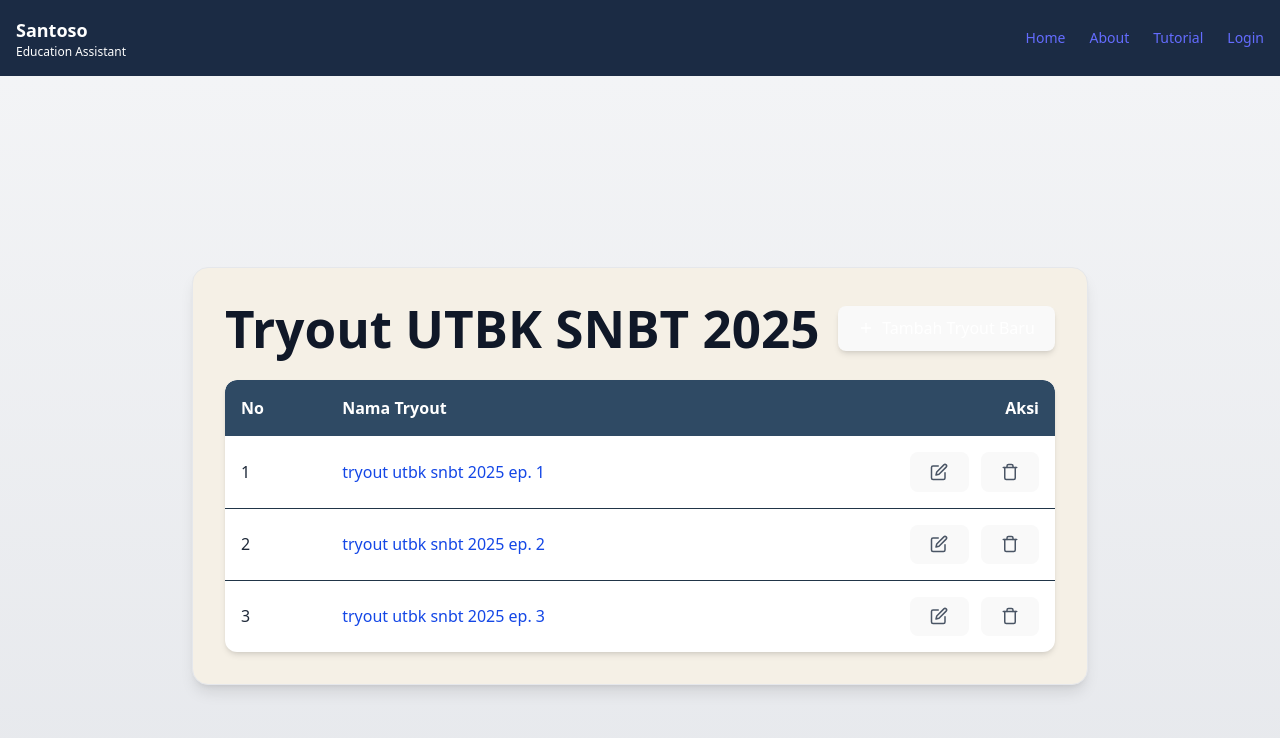
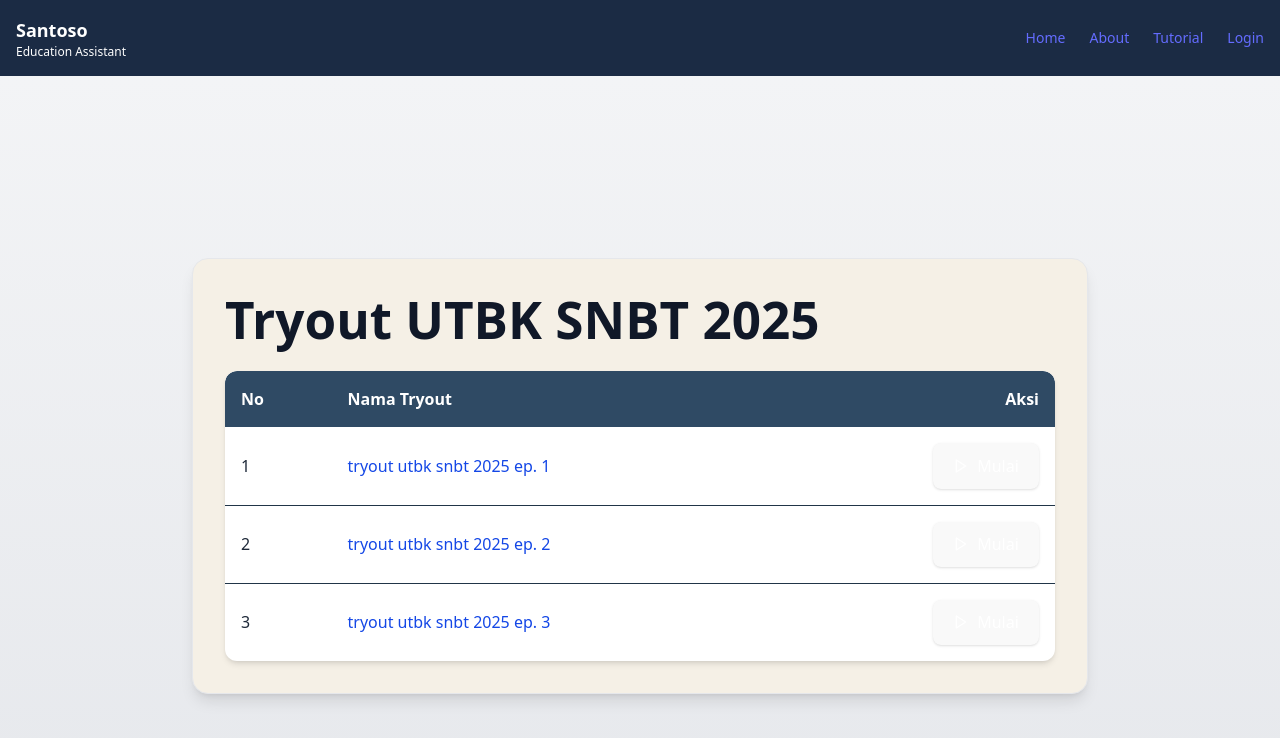
Before and after one commit to mifzalf/LuLuSin-FrontEnd, a React (Vite) app: page /Guru/Tryout in a window 1280 px wide. Shown: the top 738 px of the page. Built offline with nearby package versions, Linux system fonts and the light colour scheme.

Commit message:
Update bagian halaman guru tryout

```diff
--- a/src/Pages/Guru/GuruTryout.jsx
+++ b/src/Pages/Guru/GuruTryout.jsx
@@ -1,6 +1,6 @@
 "use client";
 import { motion } from "framer-motion";
-import { FiEdit, FiTrash, FiPlus } from "react-icons/fi";
+import { FiPlay } from "react-icons/fi";
 
 const GuruTryout = () => {
   const tryouts = [
@@ -39,7 +39,7 @@ const GuruTryout = () => {
         transition={{ duration: 0.6, ease: "easeOut" }}
       >
         <motion.div
-          className="flex justify-between items-center mb-6"
+          className="mb-6"
           initial={{ opacity: 0 }}
           animate={{ opacity: 1 }}
           transition={{ delay: 0.2 }}
@@ -52,13 +52,6 @@ const GuruTryout = () => {
           >
             Tryout UTBK SNBT 2025
           </motion.h1>
-          <motion.button
-            className="bg-[#2f4a64] text-white px-4 py-2 rounded-lg hover:bg-[#1e364d] transition-all flex items-center gap-2 shadow-md"
-            whileHover={{ scale: 1.05 }}
-            whileTap={{ scale: 0.95 }}
-          >
-            <FiPlus /> Tambah Tryout Baru
-          </motion.button>
         </motion.div>
 
         <motion.div
@@ -86,20 +79,13 @@ const GuruTryout = () => {
                   <td className="p-4 font-medium text-blue-700">
                     {tryout.nama}
                   </td>
-                  <td className="p-4 flex space-x-3 justify-end">
+                  <td className="p-4 flex justify-end">
                     <motion.button
-                      className="text-gray-600 hover:text-blue-700 bg-gray-100 p-2 rounded-full"
-                      whileHover={{ scale: 1.1, backgroundColor: "#e6f7ff" }}
-                      whileTap={{ scale: 0.9 }}
+                      className="bg-green-600 text-white px-4 py-2 rounded-lg hover:bg-green-700 transition-all flex items-center gap-2 shadow-sm"
+                      whileHover={{ scale: 1.05 }}
+                      whileTap={{ scale: 0.95 }}
                     >
-                      <FiEdit size={18} />
-                    </motion.button>
-                    <motion.button
-                      className="text-gray-600 hover:text-red-700 bg-gray-100 p-2 rounded-full"
-                      whileHover={{ scale: 1.1, backgroundColor: "#fff1f0" }}
-                      whileTap={{ scale: 0.9 }}
-                    >
-                      <FiTrash size={18} />
+                      <FiPlay size={16} /> Mulai
                     </motion.button>
                   </td>
                 </motion.tr>
```
